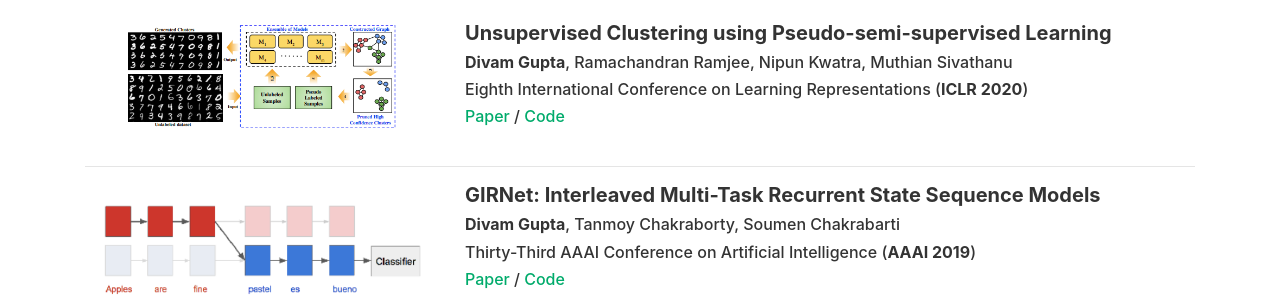
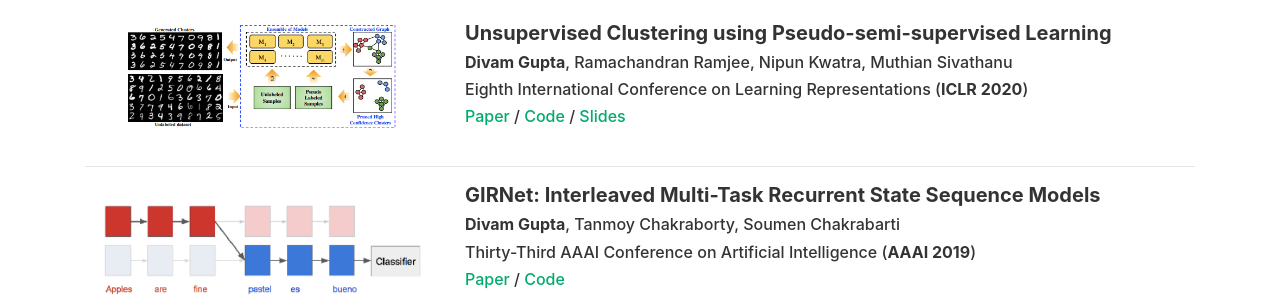
Before and after one commit to divamgupta/divamgupta.github.io, a Jekyll site: the page built from publications.md, in a window 1280 px wide and 1285 px high. Shown: the part 135-435 px from the top of the window. Built offline with Jekyll 4.4.1, drawn with Linux system fonts in a browser that asks for light colours; nearby versions of some CDN libraries; comment, search, counter and statistics services are not loaded.

Commit message:
Update publications.md

```diff
--- a/publications.md
+++ b/publications.md
@@ -24,7 +24,7 @@
         </h6>
         <h6 style="font-weight: 500; margin-bottom: 0.5rem; " >
             <p>
-            <a href="https://openreview.net/pdf?id=rJlnxkSYPS">Paper</a> / <a href="https://github.com/divamgupta/deep_clustering_kingdra">Code</a>
+            <a href="https://openreview.net/pdf?id=rJlnxkSYPS">Paper</a> / <a href="https://github.com/divamgupta/deep_clustering_kingdra">Code</a>  / <a href="assets/iclr2020_slides.pdf">Slides</a>
             </p>
         </h6>
 
```
